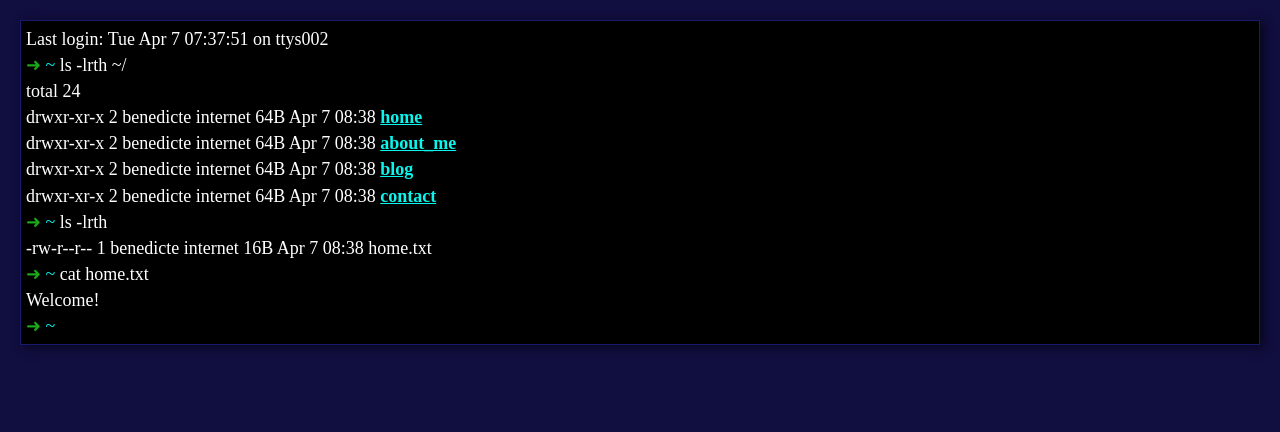
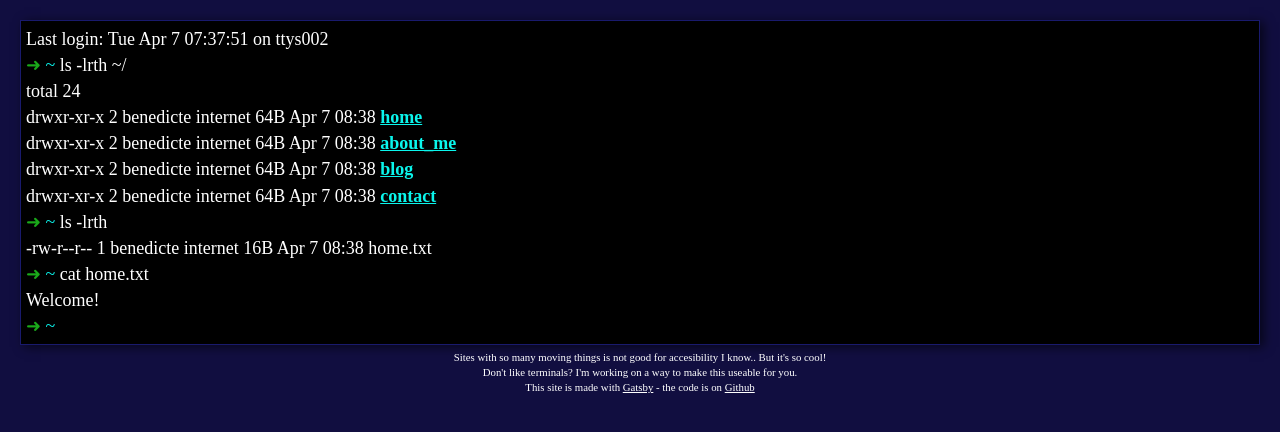
Before and after one commit to benedicteb/bebweb-2, a Gatsby site: page / in a window 1280 px wide. Built offline with nearby package versions, Linux system fonts and the light colour scheme; Gatsby itself is replaced by a stand-in of ours; a web font is replaced by a local one.

Commit message:
Add footer text

```diff
--- a/src/colors.ts
+++ b/src/colors.ts
@@ -2,6 +2,7 @@ const colors = {
   directory: "#0af5ec",
   arrow: "#1aa91a",
   cursor: "#fff",
+  text: "#fff",
 };
 
 export default colors;
--- a/src/components/Layout.tsx
+++ b/src/components/Layout.tsx
@@ -1,9 +1,10 @@
-import React from "react";
+import React, { FC } from "react";
 import { graphql, useStaticQuery } from "gatsby";
 
 import Header from "./Header";
 
 import "./Layout.css";
+import colors from "../colors";
 
 const Layout: React.FC = ({ children }) => {
   const data = useStaticQuery(graphql`
@@ -21,10 +22,57 @@ const Layout: React.FC = ({ children }) => {
       <Header siteTitle={data.site.siteMetadata.title} />
       <div>
         <main>{children}</main>
-        <footer />
+        <Footer />
       </div>
     </>
   );
 };
 
+const Footer: FC = () => (
+  <footer
+    style={{
+      display: "flex",
+      flexDirection: "row",
+      justifyContent: "center",
+      marginTop: "5px",
+    }}
+  >
+    <div
+      style={{
+        textAlign: "center",
+        fontSize: "0.6rem",
+        lineHeight: "15px",
+        color: colors.text,
+        fontFamily: "Oxygen mono",
+      }}
+    >
+      <p>
+        Sites with so many moving things is not good for accesibility I know..
+        But it's so cool!
+      </p>
+      <p>
+        Don't like terminals? I'm working on a way to make this useable for you.
+      </p>
+      <p>
+        This site is made with{" "}
+        <a
+          style={{ color: colors.text }}
+          href={"https://www.gatsbyjs.org/"}
+          target={"_blank"}
+        >
+          Gatsby
+        </a>{" "}
+        - the code is on{" "}
+        <a
+          style={{ color: colors.text }}
+          href={"https://github.com/benedicteb/bebweb-2"}
+          target={"_blank"}
+        >
+          Github
+        </a>
+      </p>
+    </div>
+  </footer>
+);
+
 export default Layout;
--- a/src/components/Terminal.tsx
+++ b/src/components/Terminal.tsx
@@ -5,6 +5,7 @@ const Terminal: FC<{ children: ReactNode }> = ({ children }) => (
     style={{
       backgroundColor: "black",
       margin: "20px",
+      marginBottom: 0,
       padding: "5px",
       color: "white",
       fontFamily: "Oxygen mono",
```
